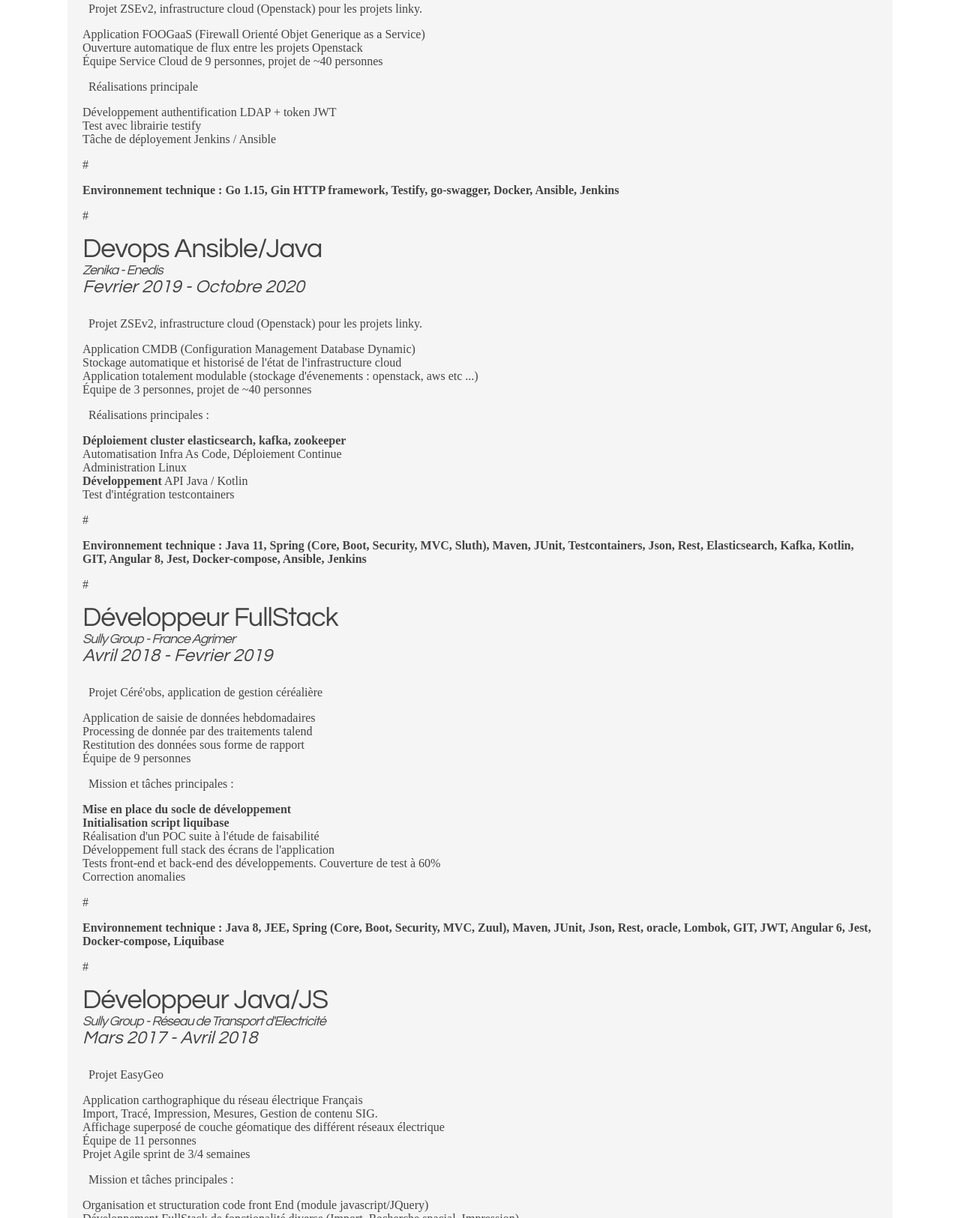
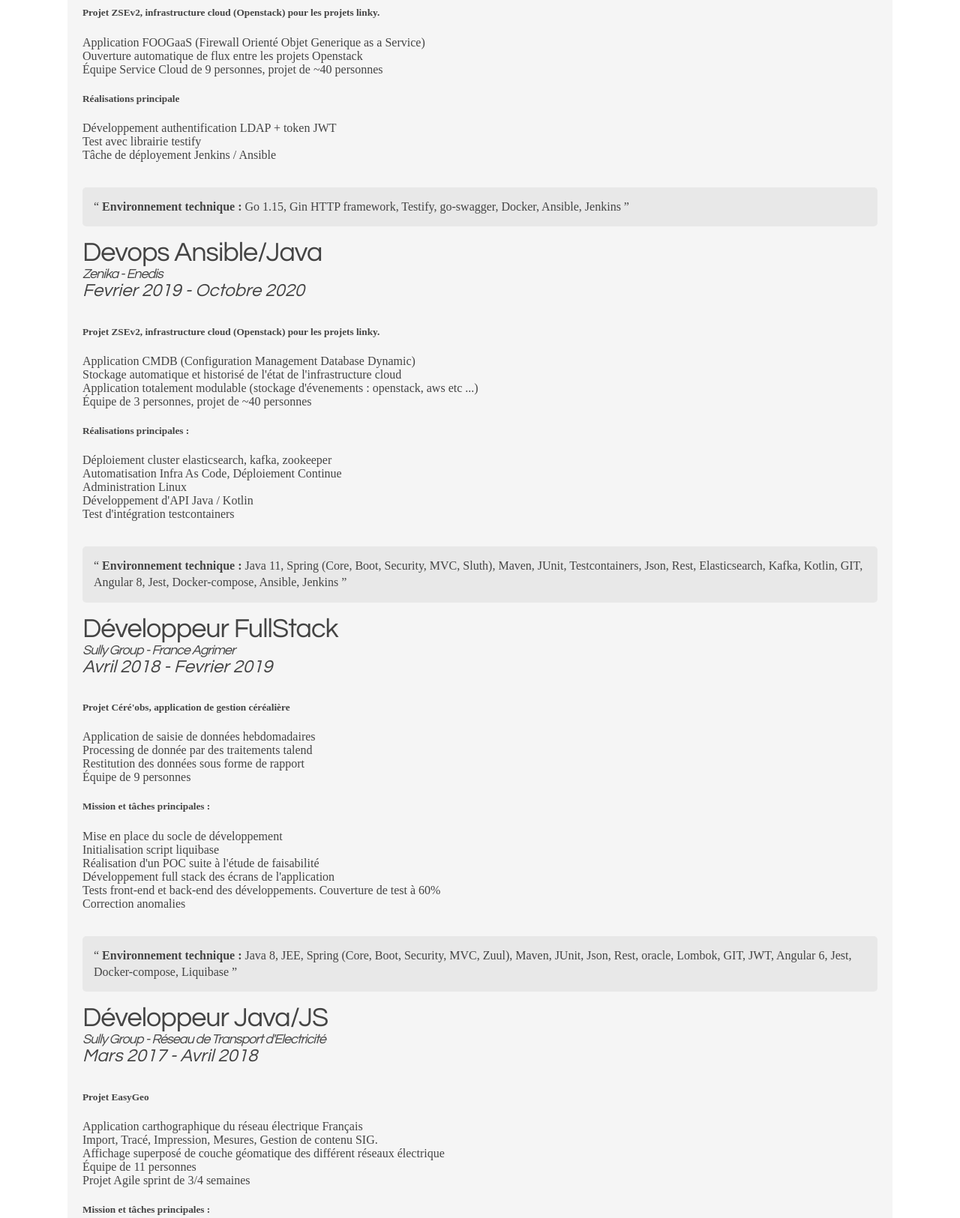
Before and after one commit to RouxAntoine/curriculumVitae, a website: page index.html in a window 1280 px wide. Shown: the part 655-2280 px from the top of the page at 75% size. Drawn offline with Linux system fonts and the light colour scheme.

Commit message:
fix: review, blockquote

```diff
--- a/index.html
+++ b/index.html
@@ -12,55 +12,57 @@
     <div class="resume">
       <div class="wrapper">
         <div class="one">
-          <br>
+          <br/>
           <h3><strong>Antoine Roux</strong></h3>
-          <br>
+          <br/>
           <img class="icones" src="./icones/mail.png"/> <a href="mailto:antoinroux&commat;hotmail&period;fr">antoinroux&commat;hotmail&period;fr</a>
-          <br>
+          <br/>
           <img class="icones" src="./icones/phone.png"/> <img class="phone" src="phone.png" alt="drawing" width="80"/>
-          <br>
+          <br/>
         </div>
-        <br>
+        <br/>
         <div class="two">
-          <br>
+          <br/>
           2 - 3 ans d'expérience
-          <br>
+          <br/>
           <img class="icones" src="./icones/location.png"/> Lyon / FR
-          <br>
+          <br/>
           <img class="icones" src="./icones/car.png"/> Permis B
-          <br>
+          <br/>
           <img class="icones" src="./icones/gift.png"/> 10/07/1994
-          <br>
+          <br/>
         </div>
-        <br>
+        <br/>
         <div class="three">
-          <br>
+          <br/>
           <h1>Profil Développeur back / DevOps</h1>
-          <br>
+          <br/>
           <img class="icones" src="./icones/site.png"/> <a class="external" href="https://antoine-roux.ml/projects">Public Project</a> <a class="external" href="https://github.com/RouxAntoine">Public Github</a>
-          <br>
+          <br/>
         </div>
-        <br>
+        <br/>
       </div>
-      <br>
+      <br/>
       <div class="wrapper">
         <div class="one">
           <span class="expertise-icon cloud"></span>
-          <br>
+          <br/>
           <strong>Ops</strong> : docker(+compose), kubernetes, vagrant / libvirt, ansible, terraform (~packer)
+          <br/>
           build : Maven, Gradle, Git, Makefile, Shell
         </div>
         <div class="two">
           <span class="expertise-icon leaf"></span>
-          <br>
+          <br/>
           <strong>Dev</strong> : Spring (Core, Batch, Boot, MVC, Security), JUnit, Hibernate, Zuul
+          <br/>
           Web : Java / Kotlin, Kafka, elasticsearch, Apache Storm.
           ES6, Typescript, Angular 2+, Jest.
           Langage : Go, Python, C/C++, Scala
         </div>
         <div class="three">
           <span class="expertise-icon file"></span>
-          <br>
+          <br/>
           <strong>Os</strong> : Linux, LVM avancés, Raid 1 logiciel
         </div>
       </div>
@@ -72,7 +74,7 @@
       <h3 id="depuis-novembre-2020">Depuis Novembre 2020</h3>
       <ul>
           <li>
-              <p>Projet ZSEv2, infrastructure cloud (Openstack) pour les projets linky.</p>
+              <h5>Projet ZSEv2, infrastructure cloud (Openstack) pour les projets linky.</h5>
               <ul>
                   <li>Application FOOGaaS (Firewall Orienté Objet Generique as a Service)</li>
                   <li>Ouverture automatique de flux entre les projets Openstack</li>
@@ -80,7 +82,7 @@
               </ul>
           </li>
           <li>
-              <p>Réalisations principale</p>
+              <h5>Réalisations principale</h5>
               <ul>
                   <li>Développement authentification LDAP + token JWT</li>
                   <li>Test avec librairie testify</li>
@@ -88,17 +90,18 @@
               </ul>
           </li>
       </ul>
-      <p>#</p>
-      <ul>
-          <li><strong>Environnement technique : Go 1.15, Gin HTTP framework, Testify, go-swagger, Docker, Ansible, Jenkins</strong></li>
-      </ul>
-      <p>#</p>
+      </br>
+      <blockquote>
+        <p>
+          <strong>Environnement technique :</strong> Go 1.15, Gin HTTP framework, Testify, go-swagger, Docker, Ansible, Jenkins
+        </p>
+      </blockquote>
       <h1 id="devops-ansible-java">Devops Ansible/Java</h1>
       <h2 id="enedis">Zenika - Enedis</h2>
       <h3 id="fevrier-2019-octobre-2020">Fevrier 2019 - Octobre 2020</h3>
       <ul>
           <li>
-              <p>Projet ZSEv2, infrastructure cloud (Openstack) pour les projets linky.</p>
+              <h5>Projet ZSEv2, infrastructure cloud (Openstack) pour les projets linky.</h5>
               <ul>
                   <li>Application CMDB (Configuration Management Database Dynamic)</li>
                   <li>Stockage automatique et historisé de l'état de l'infrastructure cloud</li>
@@ -107,27 +110,28 @@
               </ul>
           </li>
           <li>
-              <p>Réalisations principales :</p>
+              <h5>Réalisations principales :</h5>
               <ul>
-                  <li><strong>Déploiement cluster elasticsearch, kafka, zookeeper</strong></li>
+                  <li>Déploiement cluster elasticsearch, kafka, zookeeper</li>
                   <li>Automatisation Infra As Code, Déploiement Continue</li>
                   <li>Administration Linux</li>
-                  <li><strong>Développement</strong> API Java / Kotlin</li>
+                  <li>Développement d'API Java / Kotlin</li>
                   <li>Test d'intégration testcontainers</li>
               </ul>
           </li>
       </ul>
-      <p>#</p>
-      <ul>
-          <li><strong>Environnement technique : Java 11, Spring (Core, Boot, Security, MVC, Sluth), Maven, JUnit, Testcontainers, Json, Rest, Elasticsearch, Kafka, Kotlin, GIT, Angular 8, Jest, Docker-compose, Ansible, Jenkins</strong></li>
-      </ul>
-      <p>#</p>
+      <br/>
+      <blockquote>
+        <p>
+          <strong>Environnement technique :</strong> Java 11, Spring (Core, Boot, Security, MVC, Sluth), Maven, JUnit, Testcontainers, Json, Rest, Elasticsearch, Kafka, Kotlin, GIT, Angular 8, Jest, Docker-compose, Ansible, Jenkins
+        </p>
+      </blockquote>
       <h1 id="d-veloppeur-fullstack">Développeur FullStack</h1>
       <h2 id="france-agrimer">Sully Group - France Agrimer</h2>
       <h3 id="avril-2018-fevrier-2019">Avril 2018 - Fevrier 2019</h3>
       <ul>
           <li>
-              <p>Projet Céré'obs, application de gestion céréalière</p>
+              <h5>Projet Céré'obs, application de gestion céréalière</h5>
               <ul>
                   <li>Application de saisie de données hebdomadaires</li>
                   <li>Processing de donnée par des traitements talend</li>
@@ -136,10 +140,10 @@
               </ul>
           </li>
           <li>
-              <p>Mission et tâches principales :</p>
+              <h5>Mission et tâches principales :</h5>
               <ul>
-                  <li><strong>Mise en place du socle de développement</strong></li>
-                  <li><strong>Initialisation script liquibase</strong></li>
+                  <li>Mise en place du socle de développement</li>
+                  <li>Initialisation script liquibase</li>
                   <li>Réalisation d'un POC suite à l'étude de faisabilité</li>
                   <li>Développement full stack des écrans de l'application</li>
                   <li>Tests front-end et back-end des développements. Couverture de test à 60%</li>
@@ -147,17 +151,18 @@
               </ul>
           </li>
       </ul>
-      <p>#</p>
-      <ul>
-          <li><strong>Environnement technique : Java 8, JEE, Spring (Core, Boot, Security, MVC, Zuul), Maven, JUnit, Json, Rest, oracle, Lombok, GIT, JWT, Angular 6, Jest, Docker-compose, Liquibase</strong></li>
-      </ul>
-      <p>#</p>
+      <br/>
+      <blockquote>
+        <p>
+          <strong>Environnement technique :</strong> Java 8, JEE, Spring (Core, Boot, Security, MVC, Zuul), Maven, JUnit, Json, Rest, oracle, Lombok, GIT, JWT, Angular 6, Jest, Docker-compose, Liquibase
+        </p>
+      </blockquote>
       <h1 id="d-veloppeur-java-js">Développeur Java/JS</h1>
       <h2 id="r-seau-de-transport-d-electricit-">Sully Group - Réseau de Transport d'Electricité</h2>
       <h3 id="mars-2017-avril-2018">Mars 2017 - Avril 2018</h3>
       <ul>
           <li>
-              <p>Projet EasyGeo</p>
+              <h5>Projet EasyGeo</h5>
               <ul>
                   <li>Application carthographique du réseau électrique Français</li>
                   <li>Import, Tracé, Impression, Mesures, Gestion de contenu SIG.</li>
@@ -167,21 +172,23 @@
               </ul>
           </li>
           <li>
-              <p>Mission et tâches principales :</p>
+              <h5>Mission et tâches principales :</h5>
               <ul>
-                  <li>Organisation et structuration code front End (module javascript/JQuery)</li>
+                  <li>Organisation et structuration code front End (module javascript / JQuery)</li>
                   <li>Développement FullStack de fonctionalité diverse (Import, Recherche spacial, Impression)</li>
                   <li>Tests de performance Scala Gatling</li>
-                  <li>Développement et mise en place de Batchs/Tâches planifiées</li>
+                  <li>Développement et mise en place de Batchs / Tâches planifiées</li>
                   <li>Envoi automatique de mails</li>
                   <li>Correction d'anomalie</li>
               </ul>
           </li>
       </ul>
-      <p>#</p>
-      <ul>
-          <li><strong>Environnement technique : Java 8, JEE, Spring (Core, Boot, Security, MVC, Batch), Maven, JUnit, Json, REST, oracle, Lombok, GIT, JQuery, librairie SIG, liquibase, Gatling (Scala)</strong></li>
-      </ul>
+      <br/>
+      <blockquote>
+        <p>
+          <strong>Environnement technique :</strong> Java 8, JEE, Spring (Core, Boot, Security, MVC, Batch), Maven, JUnit, Json, REST, oracle, Lombok, GIT, JQuery, librairie SIG, liquibase, Gatling (Scala)
+        </p>
+      </blockquote>
       <hr />
       <h3 id="projets-personnels-du-moment-">Projets personnels du moment :</h3>
       <h2 id="ops">Ops</h2>
@@ -201,7 +208,7 @@
       <hr />
       <h1 id="cursus-scolaire">Cursus scolaire</h1>
       <ul>
-          <li><p>2015 – 2017 : Master Informatique : Université Claude Bernard Lyon 1</p></li>
+          <li><p>2015 – 2018 : Master Informatique : Université Claude Bernard Lyon 1</p></li>
           <li><p>2014 - 2015 : Licence Informatique : Université Claude Bernard Lyon 1</p></li>
           <li><p>2012 – 2014 : DUT Informatique : Université Pierre-Mendès France Valence</p></li>
           <li><p>2011 – 2012 : Baccalauréat STI mention bien (option : Electronique)</p></li>
```
Also changed, not shown: custom.css.
